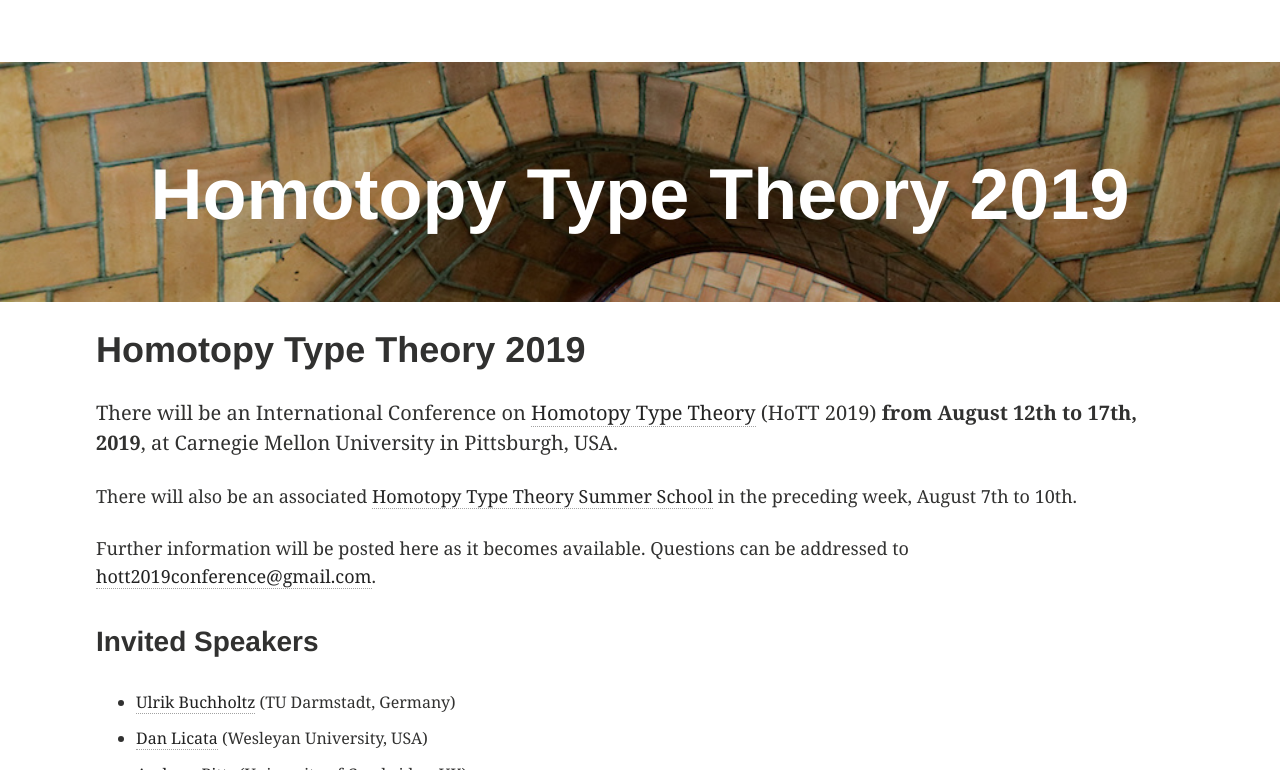
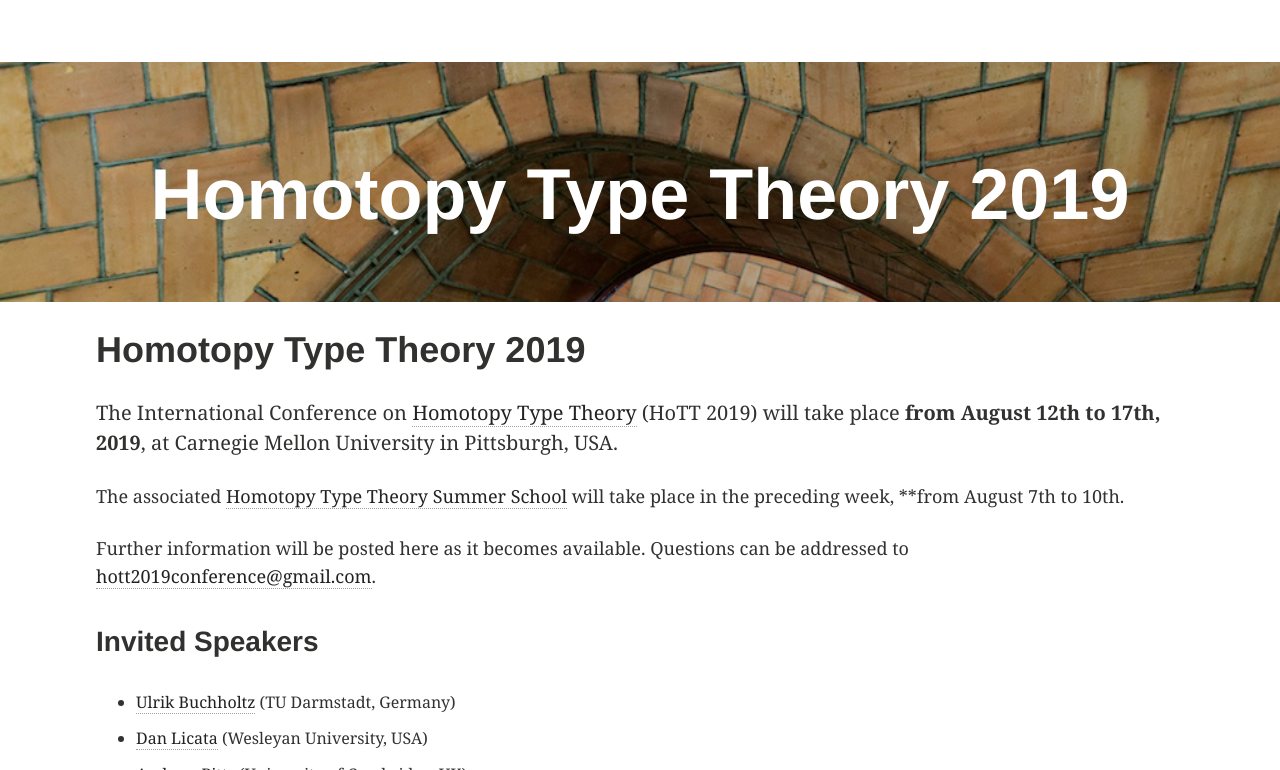
Before and after one commit to HoTT/HoTT-2019, a Jekyll site: the page built from index.md, in a window 1280 px wide and 900 px high, cut to the strip 130-900 px from the top of the window. Built offline with Jekyll 4.4.1, drawn with Linux system fonts in a browser that asks for light colours.

Commit message:
update title page

```diff
--- a/index.md
+++ b/index.md
@@ -4,12 +4,12 @@ permalink: /
 title: "Homotopy Type Theory 2019"
 ---
 
-There will be an International Conference on [Homotopy Type
-Theory](https://homotopytypetheory.org) (HoTT 2019) **from August 12th to 17th,
+The International Conference on [Homotopy Type
+Theory](https://homotopytypetheory.org) (HoTT 2019) will take place **from August 12th to 17th,
 2019**, at Carnegie Mellon University in Pittsburgh, USA.
 
-There will also be an associated [Homotopy Type Theory Summer
-School](/summer-school/) in the preceding week, August 7th to 10th.
+The associated [Homotopy Type Theory Summer
+School](/summer-school/) will take place in the preceding week, **from August 7th to 10th.
 
 Further information will be posted here as it becomes available.
 Questions can be addressed to [hott2019conference@gmail.com](mailto:hott2019conference@gmail.com).
```
